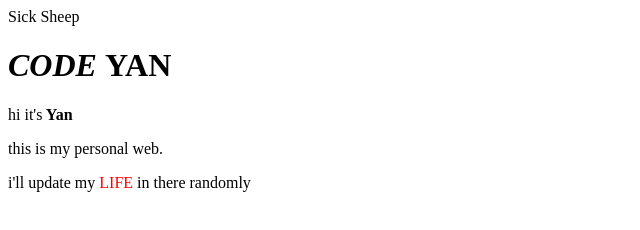
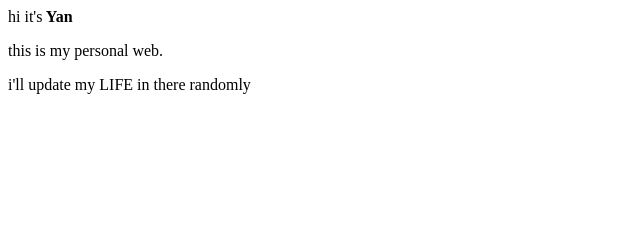
Before and after one commit to twojoys/twojoys.github.io, a plain HTML site: page index.html in a window 1280 px wide. Shown: the whole page, without its empty margins (0-640 px from the left). Drawn offline with Linux system fonts and the light colour scheme.

Commit message:
Update index.html

```diff
--- a/index.html
+++ b/index.html
@@ -1,18 +1,3 @@
-
-
-<head>
-<meta http-equiv="Content-type" content="text/hteml; charset=utf-8'>
-                                         <title> Sick Sheep </title>
-                                         <style>
-                                         span{
-                                         color:red;
-                                         }
-                                         </style>
-                                         </head>
-                                        <body>
-                                         <h1> <em> CODE </em>YAN </h1>
 <p> hi it's<strong> Yan</strong></p>
 <p>this is my personal web.</p>
-                                         <p>i'll update my<span> LIFE </span> in there randomly</p>
-                                         </body>
-                                         </html>
+<p>i'll update my<span> LIFE </span> in there randomly</p>
```
